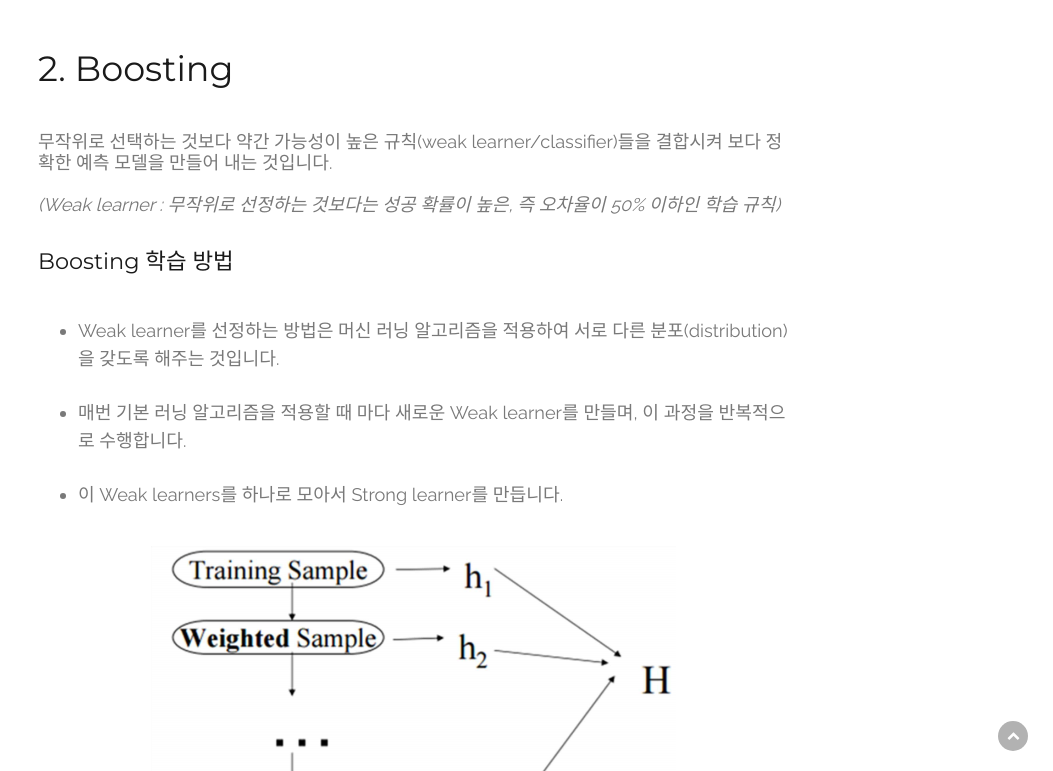
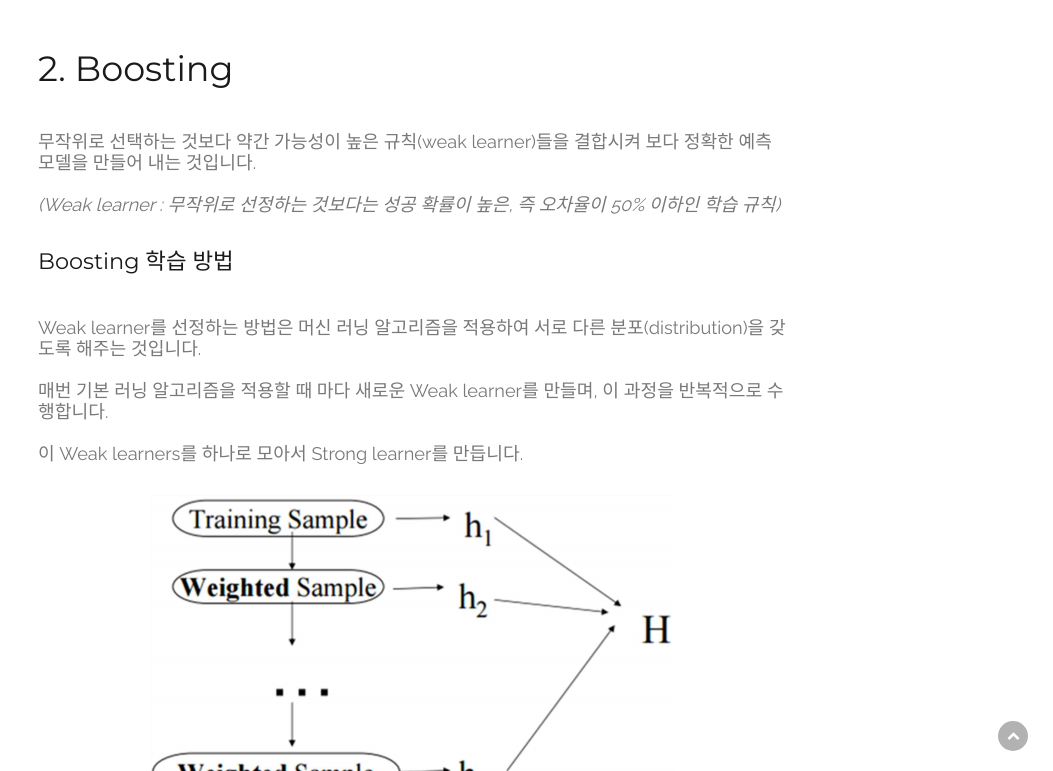
Before and after one commit to unsolvedproblem/unsolvedproblem.github.io, a Jekyll site: the page built from _posts/2019-01-23-laon_machine_learning_study_week1-2.md, in a window 1280 px wide and 900 px high, scrolled down 2122 px, cut to the strip 129-900 px from the top of the window. Shown: the whole strip, without its empty margins (227-1280 px from the left). Built offline with Jekyll 4.4.1, drawn with Linux system fonts in a browser that asks for light colours; comment, search, counter and statistics services are not loaded.

Commit message:
Update post

```diff
--- a/_posts/2019-01-23-laon_machine_learning_study_week1-2.md
+++ b/_posts/2019-01-23-laon_machine_learning_study_week1-2.md
@@ -52,7 +52,7 @@
 ## 2. Boosting
 <br>
 
-무작위로 선택하는 것보다 약간 가능성이 높은 규칙(weak learner/classifier)들을 결합시켜 보다 정확한 예측 모델을 만들어 내는 것입니다.
+무작위로 선택하는 것보다 약간 가능성이 높은 규칙(weak learner)들을 결합시켜 보다 정확한 예측 모델을 만들어 내는 것입니다.
 <br><br>
 _(Weak learner : 무작위로 선정하는 것보다는 성공 확률이 높은, 즉 오차율이 50% 이하인 학습 규칙)_
 <br><br>
@@ -60,28 +60,28 @@
 #### Boosting 학습 방법
 <br>
 
-  - Weak learner를 선정하는 방법은 머신 러닝 알고리즘을 적용하여 서로 다른 분포(distribution)을 갖도록 해주는 것입니다.
+Weak learner를 선정하는 방법은 머신 러닝 알고리즘을 적용하여 서로 다른 분포(distribution)을 갖도록 해주는 것입니다.
 <br><br>
-  - 매번 기본 러닝 알고리즘을 적용할 때 마다 새로운 Weak learner를 만들며, 이 과정을 반복적으로 수행합니다.
+매번 기본 러닝 알고리즘을 적용할 때 마다 새로운 Weak learner를 만들며, 이 과정을 반복적으로 수행합니다.
 <br><br>
-  - 이 Weak learners를 하나로 모아서 Strong learner를 만듭니다.
+이 Weak learners를 하나로 모아서 Strong learner를 만듭니다.
 <br><br>
 
 ![Boosting1](/assets/images/Laon/week1-2-2.png){: width="70%" height="auto" .image-center}
 <br><br>
 
-  - Weak learner를 이용해 학습을 하면서 에러가 발생하면, 그 에러에 좀 더 집중하기 위해 error에 대한 weight를 올리고, 그 에러를 잘 처리하는 방향으로 새로운 Weak learner를 학습시킵니다.
+Weak learner를 이용해 학습을 하면서 에러가 발생하면, 그 에러에 좀 더 집중하기 위해 error에 대한 weight를 올리고, 그 에러를 잘 처리하는 방향으로 새로운 Weak learner를 학습시킵니다.
 <br><br>
-  - 최종 결과는
+최종 결과는
 <br><br>
 ![Boosting2](/assets/images/Laon/week1-2-3.png){: width="70%" height="auto" .image-center}
-  <br><br>
-  과 같이 표현되며, 여기서 α<sub>t</sub>는 가중치 입니다.
-  <br><br>
-  - Boosting은 새로운 Learner를 학습할 때마다 이전 결과를 참조하는 방식이며, 이것이 뒤에 나올 Bagging과 다른 점입니다.
-  <br><br>
-  최종적으로 Weak learner로 부터의 출력을 결합하여 더 좋은 예측율을 갖는 Strong learner가 만들어 집니다.
-  <br><br>
+<br><br>
+과 같이 표현되며, 여기서 α<sub>t</sub>는 가중치 입니다.
+<br><br>
+Boosting은 새로운 Learner를 학습할 때마다 이전 결과를 참조하는 방식이며, 이것이 뒤에 나올 Bagging과 다른 점입니다.
+<br><br>
+최종적으로 Weak learner로 부터의 출력을 결합하여 더 좋은 예측율을 갖는 Strong learner가 만들어 집니다.
+<br><br>
 
 ## 3. Bagging (Bootstrap Aggregating)
 <br>
```
Also changed, not shown: other parts of _posts/2019-01-23-laon_machine_learning_study_week1-2.md (+4 -4 lines).
